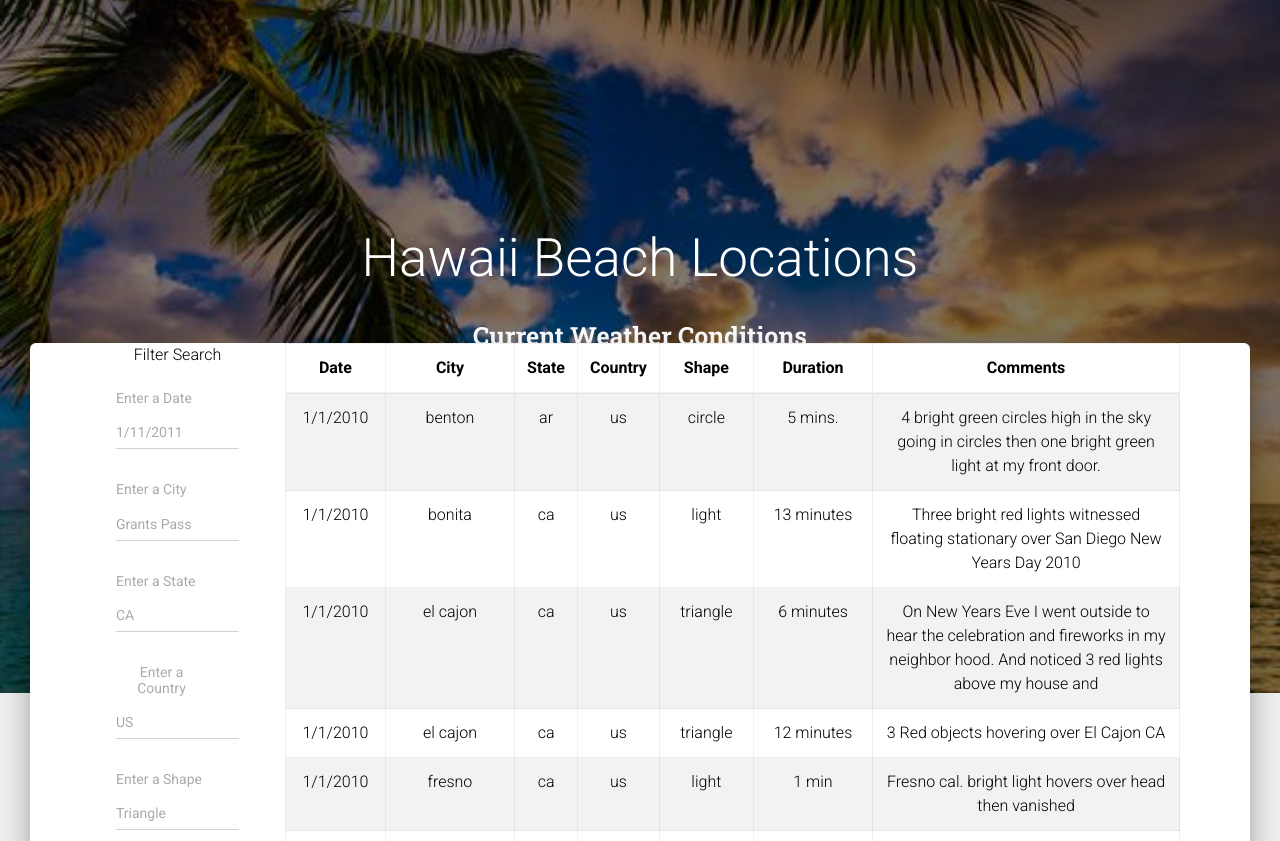
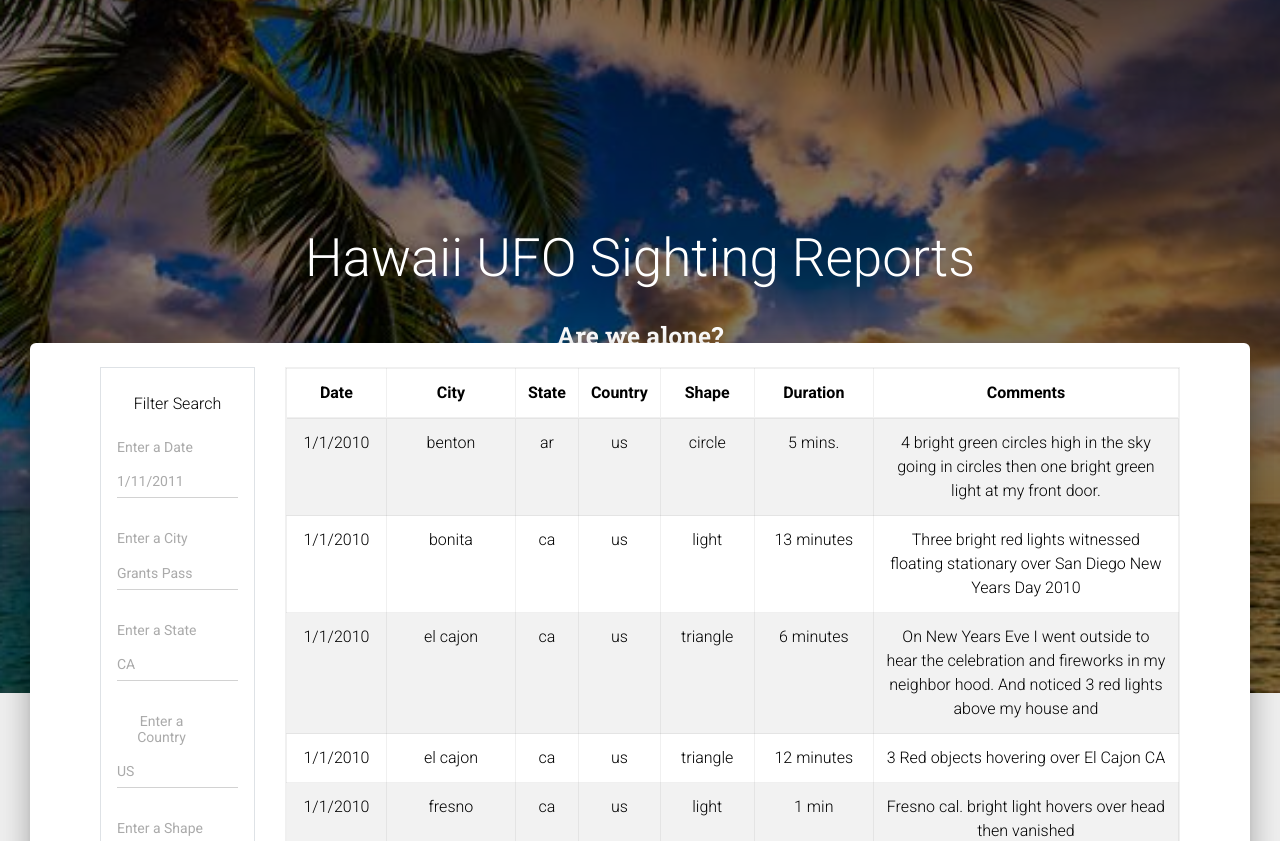
Before and after one commit to 13Liloreokittay/Hawaii_Adventures_Data_Visualization_Project, a plain HTML site: page ufo.html in a window 1280 px wide. Shown: the part 107-948 px from the top of the page. Drawn offline with nearby package versions, Linux system fonts and the light colour scheme.

Commit message:
ufo js working

```diff
--- a/assets/js/conditions/conditions.js
+++ b/assets/js/conditions/conditions.js
@@ -42,7 +42,7 @@ function createMap(beachConditions) {
   };
 
   // Create the map object with options
-  var map = L.map("beachConditions", {
+  var map = L.map("map", {
     center: [20.365556, -157.959384],
     zoom: 8,
     layers: [outdoorMap, beachConditions]
--- a/ufo.html
+++ b/ufo.html
@@ -15,6 +15,15 @@
     <link href="assets/css/material-kit.css?v=2.0.7" rel="stylesheet" />
     <!-- d3 script -->
     <script src="https://d3js.org/d3.v5.min.js"></script>
+
+    <style>
+        .table-responsive{
+    max-height: 800px;
+    max-width: auto;
+    overflow-y:scroll;
+    overflow-x:auto;
+ }
+    </style>
 </head>
 
 <body>
@@ -87,8 +96,8 @@
             <div class="row">
                 <div class="col-md-8 ml-auto mr-auto">
                     <div class="brand text-center">
-                        <h1>Hawaii Beach Locations</h1>
-                        <h3 class="title text-center">Current Weather Conditions</h3>
+                        <h1>Hawaii UFO Sighting Reports</h1>
+                        <h3 class="title text-center">Are we alone?</h3>
                     </div>
                 </div>
             </div>
@@ -97,10 +106,12 @@
     <div class="main support-raised">
         <div class="container">
             <div class="container">
-                <div class="row margin-top-50">
+                <br>
+                <div class="row">
                     <div class="col-md-2">
-                        <aside class="filters text-center">
+                        <aside class="filters text-center border">
                             <div class="panel panel-default">
+                                <br>
                                 <div class="panel-heading">Filter Search</div>
                                 <div class="panel-body">
                                     <form>
@@ -141,7 +152,7 @@
                     </div>
                     <div class="col-md-10 table-responsive-xsm">
                         <div id="table-area" class="">
-                            <table id="ufo-table" class="table table-striped table-bordered table-hover"
+                            <table id="ufo-table" class="table table-striped table-bordered table-hover table-responsive"
                                 style="text-align: center">
                                 <thead>
                                     <tr>
@@ -154,7 +165,7 @@
                                         <th class="table-head">Comments</th>
                                     </tr>
                                 </thead>
-                                <tbody></tbody>
+                                <tbody ></tbody>
                             </table>
                         </div>
                     </div>
```
Also changed, not shown: conditions.html (+3 -3 lines), assets/js/conditions/config.js (renamed from assets/js/config.js).
